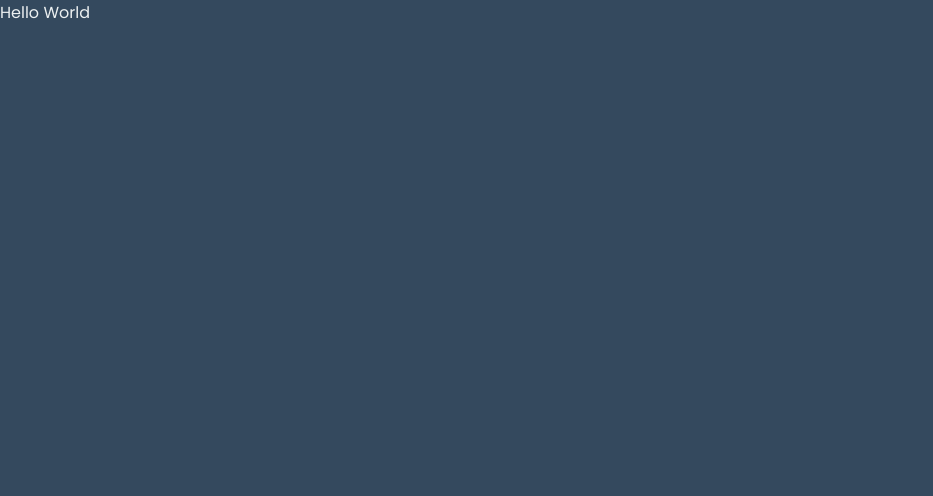
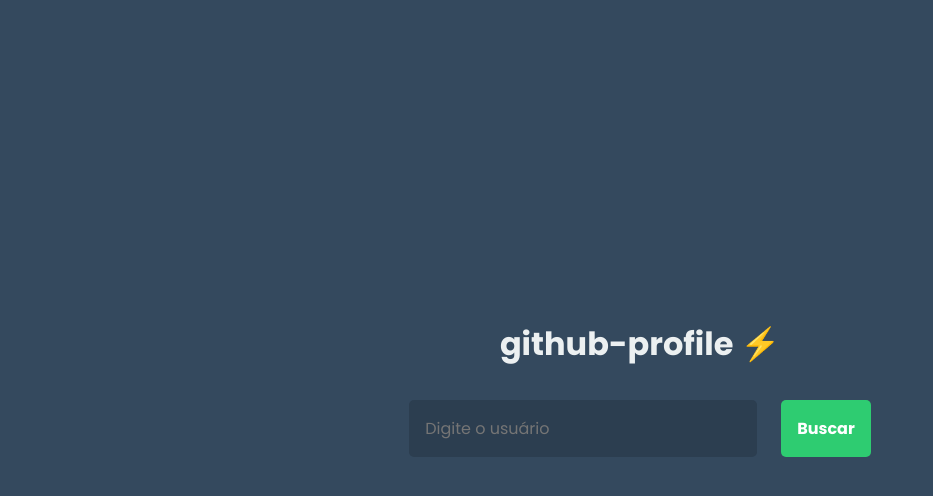
Before and after one commit to helderavila/github-profile, a Next.js app: page / in a window 1280 px wide. Shown: the top 496 px of the page, without its empty margins (0-933 px from the left). Built offline with nearby package versions, Linux system fonts and the light colour scheme.

Commit message:
feat: Página home/profile

```diff
--- a/package.json
+++ b/package.json
@@ -8,9 +8,11 @@
     "start": "next start"
   },
   "dependencies": {
+    "axios": "^0.21.1",
     "next": "10.1.3",
     "react": "17.0.2",
     "react-dom": "17.0.2",
+    "react-icons": "^4.2.0",
     "sass": "^1.32.10"
   },
   "devDependencies": {
--- /dev/null
+++ b/src/pages/home.module.scss
@@ -0,0 +1,61 @@
+.container {
+  margin: 20rem auto;
+  max-width: 1120px;
+
+  display: flex;
+  justify-content: center;
+  align-items: center;
+  flex-direction: column;
+
+  h1 {
+    font-size: 2rem;
+    margin-bottom: 2rem;
+  }
+}
+
+.formContainer {
+  display: flex;
+  justify-content: center;
+  align-items: center;
+  flex-direction: row;
+
+  input {
+    background-color: #2C3E50;
+    border: 0;
+    border-radius: 5px;
+    padding: 1rem;
+    margin-right: 1.5rem;
+    color: #fff;
+  }
+
+  button {
+    background-color: #2ECC71;
+    border: 0;
+    color: #fff;
+    font-weight: bold;
+    padding: 1rem;
+    border-radius: 5px;
+
+    transition: filter 0.2s;
+
+    &:hover {
+      filter: brightness(0.8);
+    }
+  }
+
+}
+
+@media (max-width: 480px) {
+  .formContainer {
+    flex-direction: column;
+
+    input {
+      margin: 0;
+    }
+
+    button {
+      margin-top: 1rem;
+      width: 100%;
+    }
+  }
+}
--- a/src/pages/index.tsx
+++ b/src/pages/index.tsx
@@ -1,4 +1,6 @@
 import Head from 'next/head'
+
+import styles from './home.module.scss'
 
 export default function Home() {
   return (
@@ -7,8 +9,16 @@ export default function Home() {
         <title>home | github-profile</title>
       </Head>
 
-      <main>
-        Hello World
+      <main className={styles.container}>
+        <h1>github-profile ⚡️</h1>
+        <form className={styles.formContainer}>
+          <input type="text" placeholder="Digite o usuário"/>
+          <button
+            type="button"
+          >
+            Buscar
+          </button>
+        </form>
       </main>
     </>
   )
--- /dev/null
+++ b/src/pages/profile/profile.module.scss
@@ -0,0 +1,104 @@
+.container {
+  margin: 10rem auto;
+  max-width: 1120px;
+
+  display: grid;
+  grid-template-columns: 1fr 3fr;
+  grid-gap: 3rem;
+}
+
+.profileContainer {
+  display: flex;
+  justify-content: center;
+  align-items: center;
+  flex-direction: column;
+  border-radius: 5px;
+  padding: 2rem 0;
+  width: 265px;
+
+  background-color: #2C3E50;
+
+  h1 {
+    margin-top: 1rem;
+  }
+
+  img {
+    height: 100px;
+    border: 4px solid #2ECC71;
+    border-radius: 50%;
+  }
+
+  span {
+    color: #ECF0F1;
+    filter: brightness(70%);
+    font-weight: 400;
+    margin-top: -8px;
+    margin-bottom: 8px;
+  }
+
+  p {
+    color: #ECF0F1;
+    filter: brightness(70%);
+    text-align: center;
+    font-size: 0.75rem;
+    line-height: 1.25rem;
+    word-wrap: break-word;
+    width: 200px;
+  }
+}
+
+.socialContainer {
+  display: flex;
+  justify-content: space-between;
+  align-items: center;
+  width: 90%;
+  margin-top: 0.50rem;
+}
+
+.repo {
+  background-color: #2C3E50;
+  width: 100%;
+  height: 5rem;
+  border-radius: 5px;
+
+  display: flex;
+  justify-content: space-between;
+  align-items: center;
+  padding: 0 2rem;
+}
+
+.repoInfo {
+  display: flex;
+  justify-content: center;
+  align-items: flex-start;
+  flex-direction: column;
+
+  span {
+    font-size: 0.875rem;
+    color: #adb1b3;
+  }
+}
+
+.repoStatus {
+  display: flex;
+  justify-content: center;
+  align-items: center;
+  width: 30%;
+
+  span {
+    display: flex;
+    justify-content: center;
+    align-items: center;
+    margin-right: 1rem;
+
+    svg {
+      margin-right: 4px;
+    }
+  }
+}
+
+@media (max-width: 480px) {
+  .container {
+    grid-template-columns: 1fr;
+  }
+}
--- a/src/styles/global.scss
+++ b/src/styles/global.scss
@@ -33,3 +33,7 @@ a {
   color: inherit;
   text-decoration: none;
 }
+
+ul {
+  list-style: none;
+}
```
Also changed, not shown: src/pages/profile/[user].tsx (added, +57 -0 lines), 1 other file (tests, documents, lock files or other folders).
